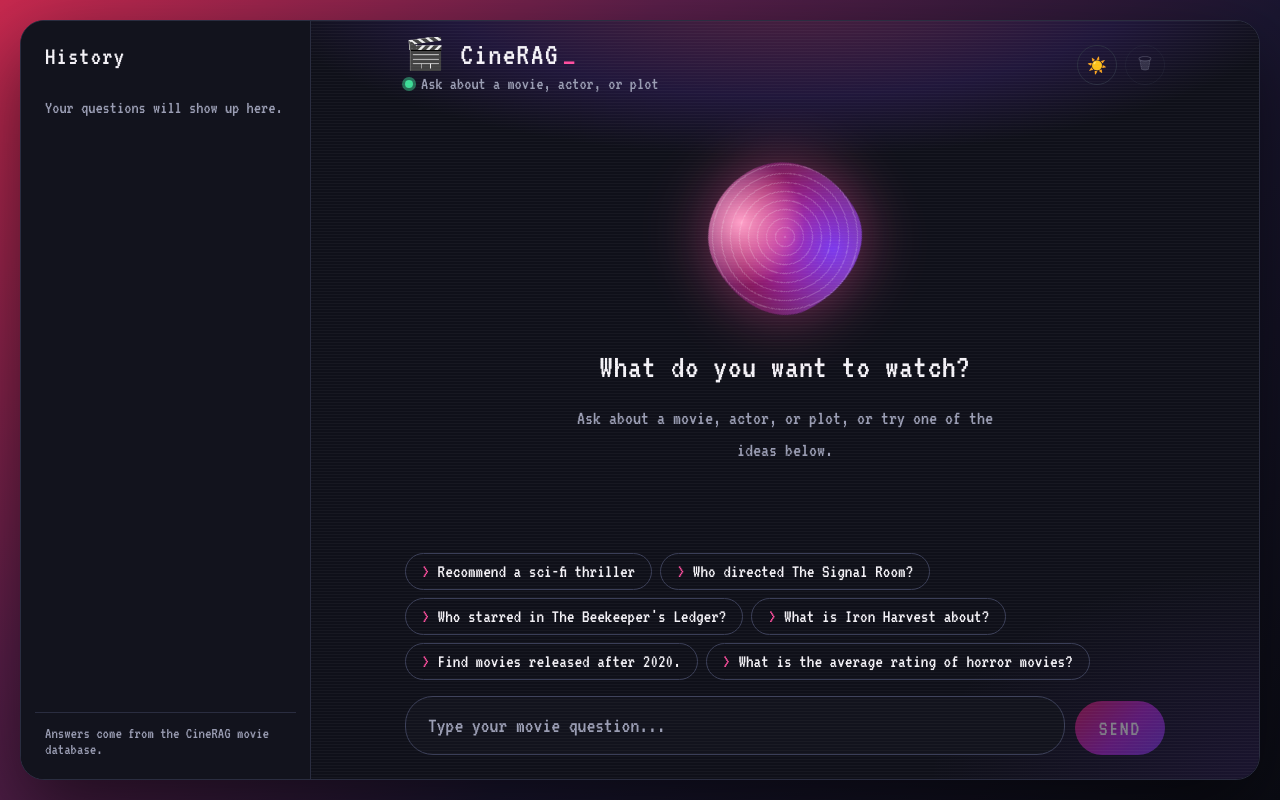
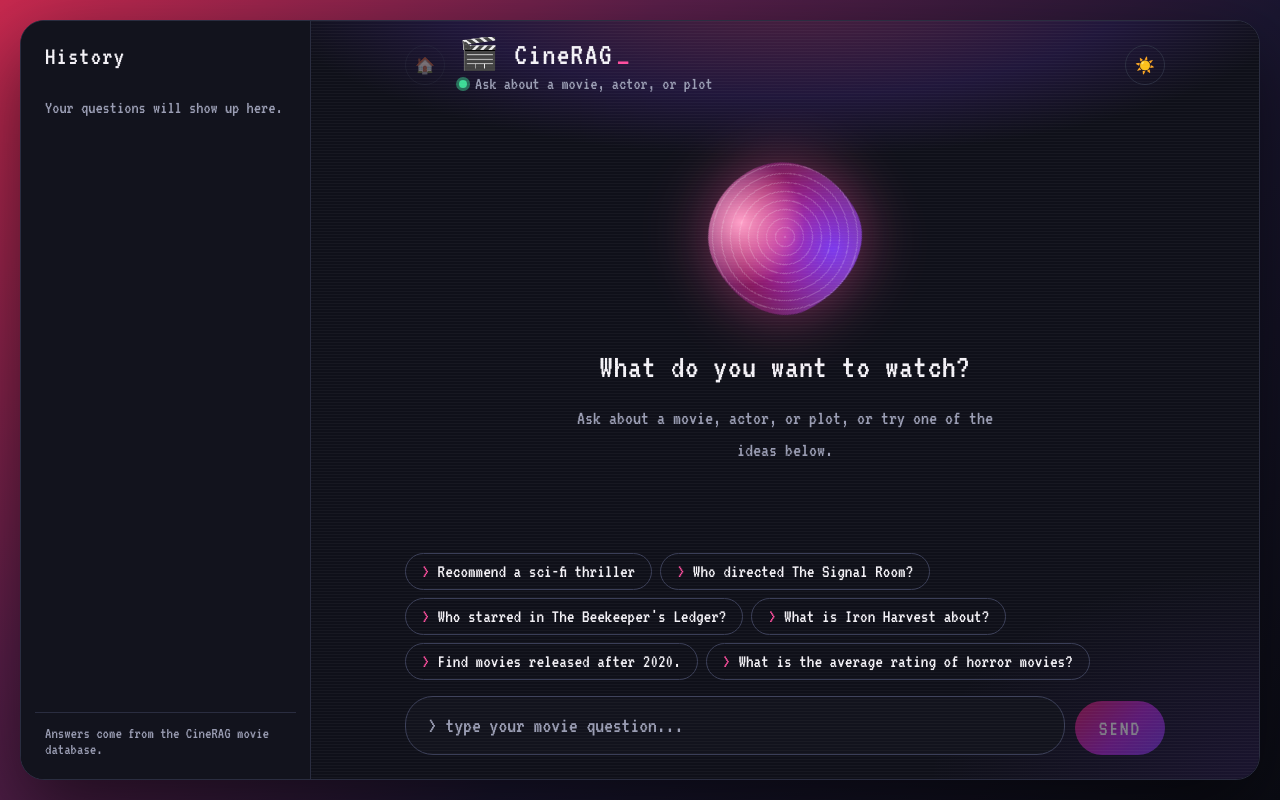
Before and after one commit to yusrababari/CineRAG, a React (Vite) app: page / in a window 1280 px wide. Built offline with nearby package versions, Linux system fonts and the light colour scheme; the HTML template or start-up script is replaced by a standard one.

Commit message:
changed contents of chat.jsx

```diff
--- a/src/components/chat.jsx
+++ b/src/components/chat.jsx
@@ -50,6 +50,7 @@ export default function Chat() {
   const [toast, setToast] = useState("");
   const messagesEndRef = useRef(null);
   const toastTimer = useRef(null);
+  const requestId = useRef(0); // bumped by Home so late replies are ignored
 
   useEffect(() => {
     messagesEndRef.current?.scrollIntoView({ behavior: "smooth" });
@@ -92,13 +93,17 @@ export default function Chat() {
     setInput("");
     setIsTyping(true);
 
+    const myRequest = requestId.current;
+
     try {
       const reply = await askCineRAG(text);
+      if (requestId.current !== myRequest) return; // user went Home meanwhile
       setMessages((prev) => [
         ...prev,
         { id: Date.now() + 1, sender: "bot", text: cleanAnswer(reply), time: timeNow() },
       ]);
     } catch {
+      if (requestId.current !== myRequest) return;
       setMessages((prev) => [
         ...prev,
         {
@@ -109,8 +114,16 @@ export default function Chat() {
         },
       ]);
     } finally {
-      setIsTyping(false);
+      if (requestId.current === myRequest) setIsTyping(false);
     }
+  }
+
+  // Back to the start page: empty chat, original suggestions
+  function goHome() {
+    requestId.current += 1;
+    setMessages([]);
+    setInput("");
+    setIsTyping(false);
   }
 
   function handleSend(e) {
@@ -152,6 +165,17 @@ export default function Chat() {
 
       <div className="chat-container">
         <div className="chat-header">
+          <button
+            type="button"
+            className="icon-btn"
+            onClick={goHome}
+            disabled={messages.length === 0 && !isTyping}
+            aria-label="Home"
+            title="Back to start"
+          >
+            🏠
+          </button>
+
           <div className="chat-header-text">
             <h2>🎬 CineRAG</h2>
             <p>
@@ -169,16 +193,6 @@ export default function Chat() {
               title="Toggle theme"
             >
               {theme === "dark" ? "☀️" : "🌙"}
-            </button>
-            <button
-              type="button"
-              className="icon-btn"
-              onClick={() => setMessages([])}
-              disabled={messages.length === 0}
-              aria-label="Clear chat"
-              title="Clear chat"
-            >
-              🗑
             </button>
           </div>
         </div>
@@ -244,7 +258,7 @@ export default function Chat() {
         <form className="chat-input-area" onSubmit={handleSend}>
           <input
             type="text"
-            placeholder="Type your movie question..."
+            placeholder="> type your movie question..."
             value={input}
             onChange={(e) => setInput(e.target.value)}
             aria-label="Your movie question"
```
